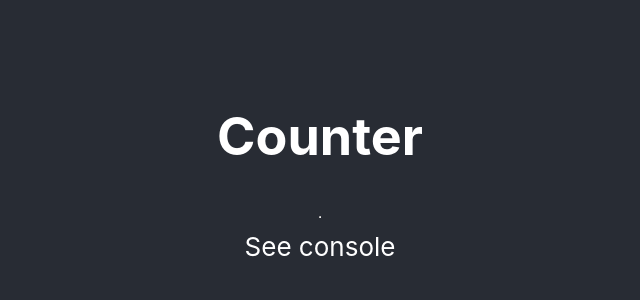
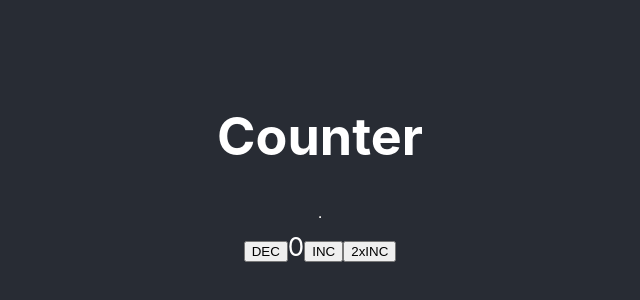
Before and after one commit to edmelkoyev/edw_react_patterns, a React (Create React App) app: page / in a window 1280 px wide. Shown: the part 234-534 px from the top of the page, without its empty margins (320-960 px from the left). Built offline with nearby package versions, Linux system fonts and the light colour scheme.

Commit message:
call of prop.children(props)

```diff
--- a/src/App.js
+++ b/src/App.js
@@ -10,7 +10,14 @@ class App extends React.Component {
           <h1>Counter</h1>
           <hr/>
           <Counter step={ 2 }>
-            { () => console.log("hello children") }
+            { cprops =>
+              <div>
+                <button onClick={ cprops.decrementHandler }>DEC</button>
+                <span>{ cprops.count }</span>
+                <button onClick={ cprops.incrementHandler }>INC</button>
+                <button onClick={ cprops.incrementHandler2 } >2xINC</button>
+              </div>
+            }
           </Counter>
         </header>
       </div>
--- a/src/components/Counter/index.js
+++ b/src/components/Counter/index.js
@@ -34,8 +34,13 @@ class Counter extends React.Component {
   }
 
   render () {
-    this.props.children();
-    return (<div>See console</div>);
+    const abc = {
+      count: this.state.count,
+      decrementHandler: this.decrementHandler,
+      incrementHandler: this.incrementHandler,
+      incrementHandler2: this.incrementHandler2
+    }
+    return this.props.children(abc);
   }
 }
 
```
Also changed, not shown: 1 other file (tests, documents, lock files or other folders).
